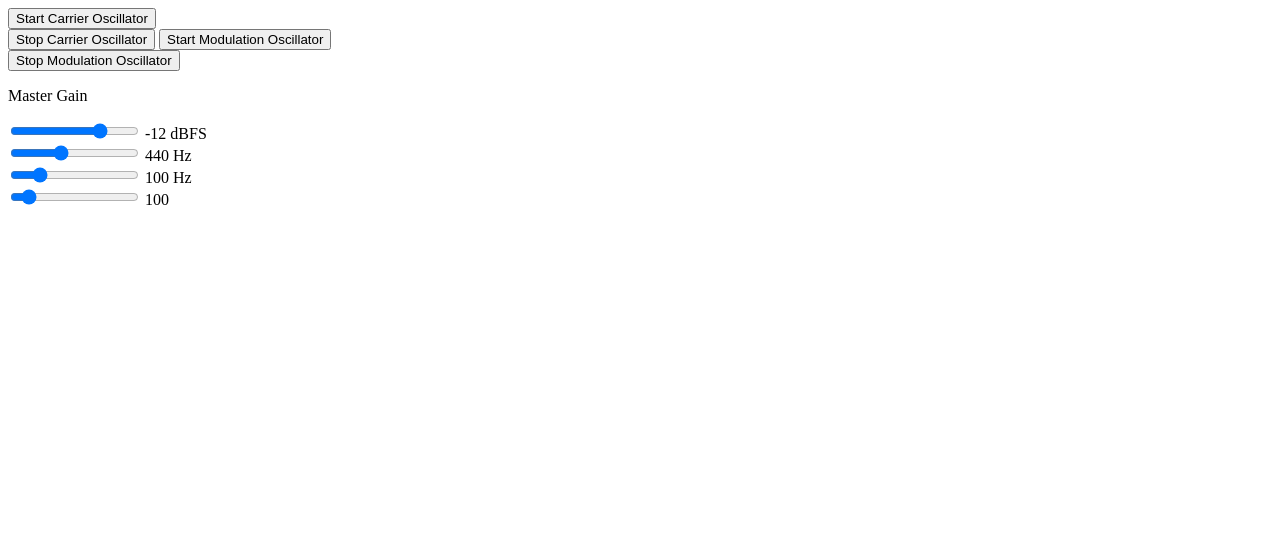
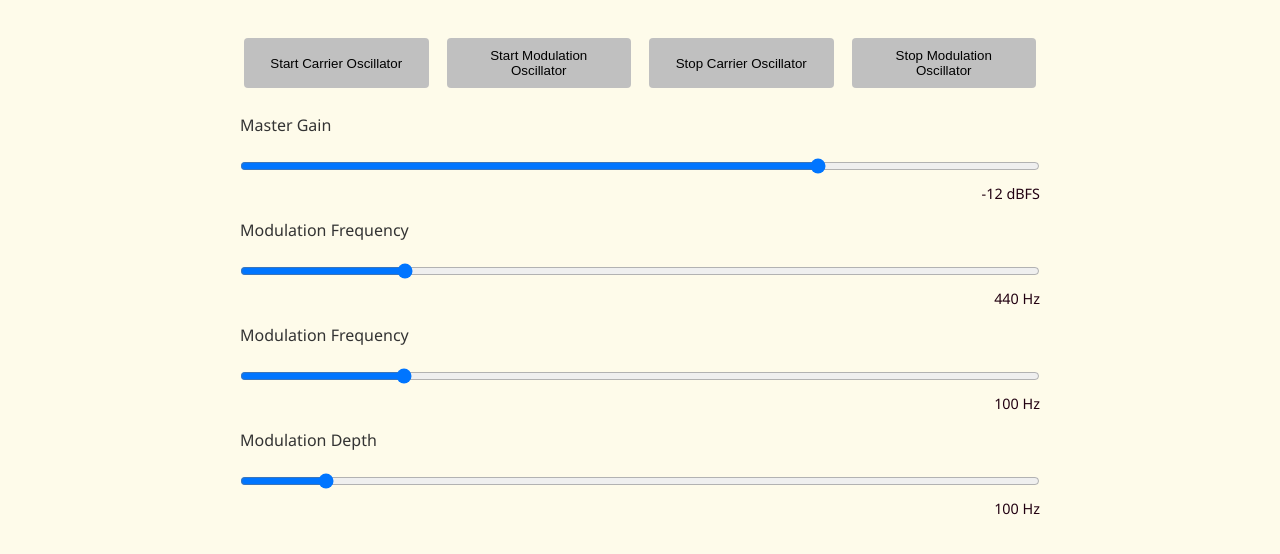
Before and after one commit to Mehasz/Ehasz.proj.3, a plain HTML site: page index.html in a window 1280 px wide. Drawn offline with Linux system fonts and the light colour scheme.

Commit message:
finished

```diff
--- a/index.html
+++ b/index.html
@@ -2,18 +2,98 @@
 <html lang="en">
   <head>
     <script src="script.js" type="module"></script>
+    <style>
+      body {
+        font-family: "Segoe UI", Tahoma, Geneva, Verdana, sans-serif;
+        background-color: #fefbea;
+        color: #333;
+        padding: 2rem;
+        max-width: 800px;
+        margin: auto;
+      }
+
+      h1 {
+        text-align: center;
+        color: #222;
+      }
+
+      button {
+        background-color: #c0c0c0;
+        color: black;
+        border: none;
+        padding: 10px 16px;
+        margin: 6px 4px;
+        border-radius: 4px;
+        cursor: pointer;
+        transition: background-color 0.2s ease-in-out;
+      }
+
+      button:hover {
+        background-color: #9e1b34;
+      }
+
+      .control-group {
+        margin-bottom: 20px;
+        background: white;
+        border-radius: 8px;
+        padding: 16px;
+        box-shadow: 0 2px 8px rgba(0, 0, 0, 0.05);
+      }
+
+      .slider-label {
+        display: flex;
+        justify-content: space-between;
+        margin-bottom: 8px;
+        font-weight: bold;
+      }
+
+      input[type="range"] {
+        width: 100%;
+
+        margin: 6px 0;
+      }
+
+      label {
+        font-size: 0.9rem;
+        color: #666;
+      }
+
+      .slider-container {
+        margin-bottom: 16px;
+      }
+
+      #outputLabel,
+      #carFreqLabel,
+      #modFreqLabel,
+      #modDepthLabel {
+        display: block;
+        margin-top: 4px;
+        font-size: 0.9rem;
+        text-align: right;
+        color: #201;
+      }
+      .button-group {
+        display: flex;
+        justify-content: space-between;
+        gap: 10px;
+        margin-bottom: 20px;
+      }
+
+      .button-group button {
+        flex: 1;
+        min-width: 120px;
+      }
+    </style>
     <meta charset="UTF-8" />
     <meta name="viewport" content="width=device-width, initial-scale=1.0" />
-    <title>Document</title>
+    <title>FM synthesis</title>
   </head>
-  <body>
+  <div class="button-group">
     <button id="startCar">Start Carrier Oscillator</button>
-    <div>
+    <button id="startMod">Start Modulation Oscillator</button>
     <button id="stopCar">Stop Carrier Oscillator</button>
-
-      <button id="startMod">Start Modulation Oscillator</button>
-      <div>
     <button id="stopMod">Stop Modulation Oscillator</button>
+  </div>
   <p>Master Gain</p>
   <input
     id="masterFader"
@@ -24,24 +104,18 @@
     value="-12.0"
   />
   <label for="masterFader" id="outputLabel">-12.0 dBFS</label>
-      </div>
-      <input
-        id="carrierFreq"
-        type="range"
-        min="100"
-        max="1000"
-        step="1"
-        value="440"
-      />
-      <label id="CarFreqLabel">440 Hz</label>
-    </div>
+
+  <p>Modulation Frequency</p>
+  <input id="carFreq" type="range" min="50" max="2000" step="1" value="440" />
+  <label id="carFreqLabel">440 Hz</label>
+
   <div>
+    <p>Modulation Frequency</p>
     <input id="modFreq" type="range" min="1" max="500" step="1" value="100" />
 
-    <label id="ModFreqLabel">100 Hz</label>
+    <label id="modFreqLabel">100 Hz</label>
   </div>
+  <p>Modulation Depth</p>
   <input id="modDepth" type="range" min="0" max="1000" step="1" value="100" />
-      <label id="ModFreqLabel">100</label>
-    </div>
-  </body>
+  <label id="modDepthLabel">100</label>
 </html>
--- a/script.js
+++ b/script.js
@@ -98,8 +98,8 @@ let stopButtonM = document.getElementById("stopMod");
 let masterGainFader = document.getElementById("masterFader");
 let faderLabel = document.getElementById("outputLabel");
 
-let carFreqFader = document.getElementById("carrierFreq");
-let carFreqLabel = document.getElementById("carrierFreqLabel");
+let carFreqFader = document.getElementById("carFreq");
+let carFreqLabel = document.getElementById("carFreqLabel");
 let modFreqFader = document.getElementById("modFreq");
 let modFreqLabel = document.getElementById("modFreqLabel");
 let modDepthFader = document.getElementById("modDepth");
```
Lines whose indentation alone changed are shown as unchanged.
